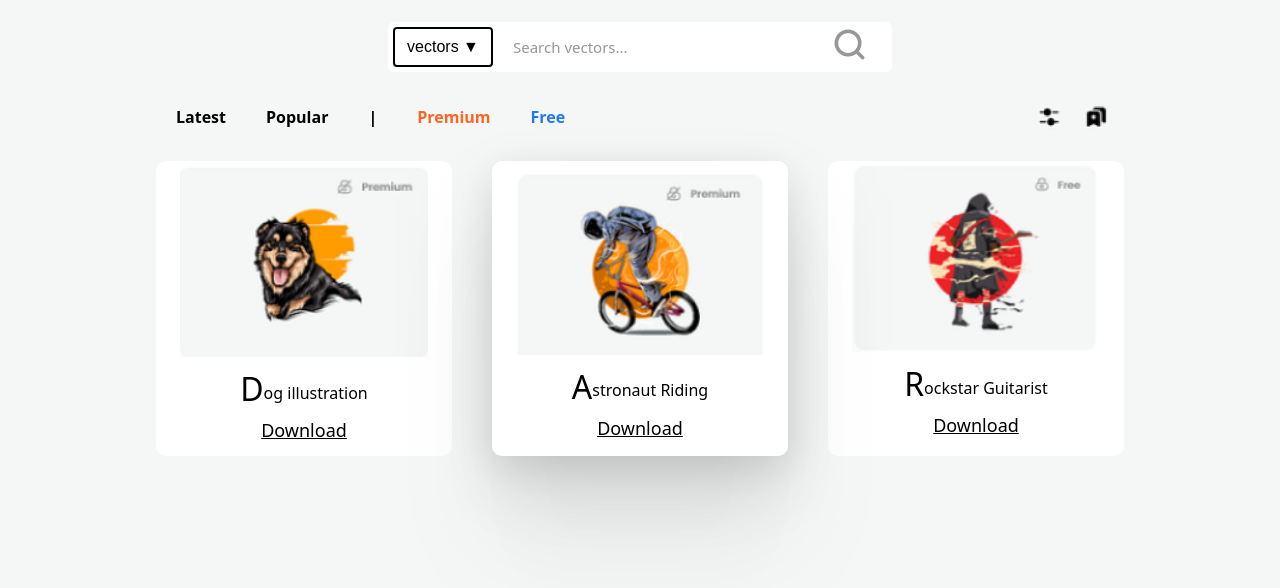
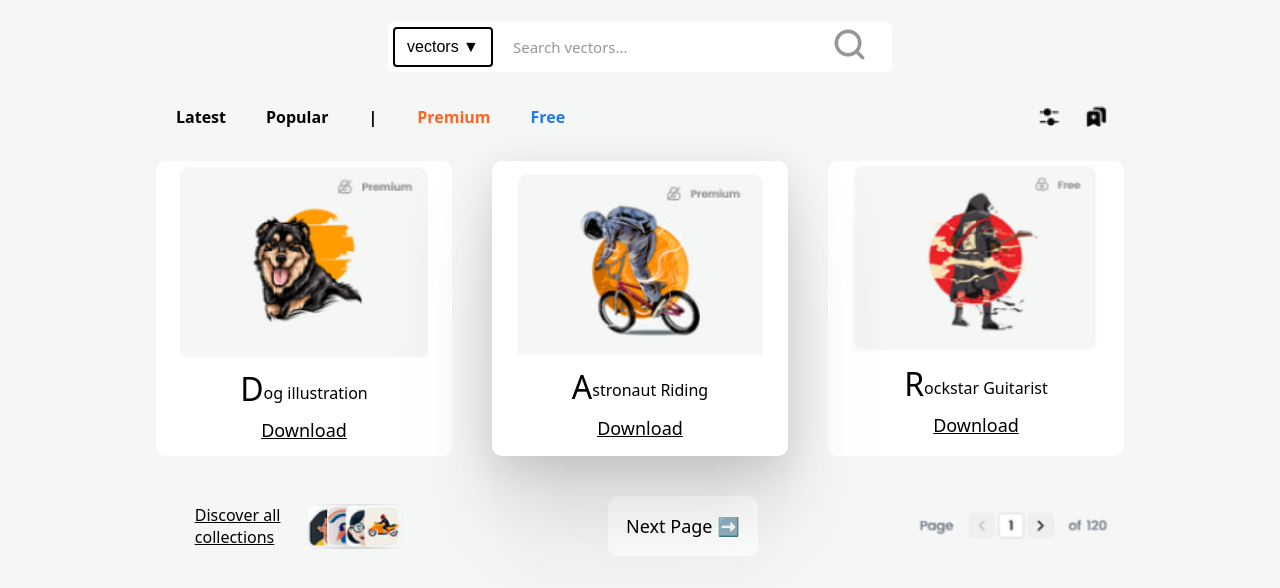
Before and after one commit to Stoic-Coder2003/GDSC_landingPage, a plain HTML site: page index.html in a window 1280 px wide. Shown: the part 206-794 px from the top of the page. Drawn offline with Linux system fonts and the light colour scheme.

Commit message:
desktop version created

```diff
--- a/index.html
+++ b/index.html
@@ -74,6 +74,19 @@
         </div>
     </div>
 
+    <div class="last-section">
+        <div class="collections">
+            <div id="text-init">Discover all collections</div>
+            <img src="images/group.png" alt="" id="img">
+        </div>
+
+        <div id="next-page">Next Page ➡️</div>
+
+        <div class="last-part">
+            <img src="images/lastpart.png" alt="">
+        </div>
+
+    </div>
 
 </section>
 
--- a/style.css
+++ b/style.css
@@ -207,3 +207,47 @@ nav {
 #astronaut{
     filter: drop-shadow(0px 9px 20px rgba(0, 0, 0, 0.10)) drop-shadow(0px 36px 36px rgba(0, 0, 0, 0.09)) drop-shadow(0px 82px 49px rgba(0, 0, 0, 0.05)) drop-shadow(0px 145px 58px rgba(0, 0, 0, 0.01)) drop-shadow(0px 227px 64px rgba(0, 0, 0, 0.00));
 }
+
+.last-section{
+    margin-top: 40px;
+    display: flex;
+    justify-content: space-between;
+    align-items: center;
+    width: 90%;
+}
+
+.collections{
+    display: flex;
+    align-items: center;
+    justify-content: center;
+}
+
+#text-init{
+    margin: 0;
+    text-decoration: underline;
+    font-weight: 500;
+    color: black;
+    width: 30%;
+    font-size: 16px;
+}
+
+#img{
+    height: 45px;
+}
+
+#next-page{
+    width: 150px;
+    height: 60px;
+    background-color: white;
+    display: flex;
+    justify-content: center;
+    align-items: center;
+    font-size: 18px;
+    padding: 2px 8px;
+    border-radius: 10px;
+}
+
+.last-part{
+    height: 45px;
+    scale: 1.2;
+}
```
Also changed, not shown: images/group.png (added), images/lastpart.png (added).
